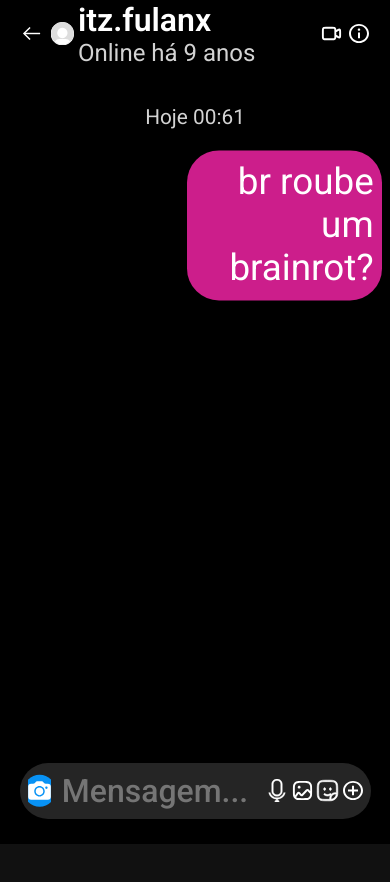
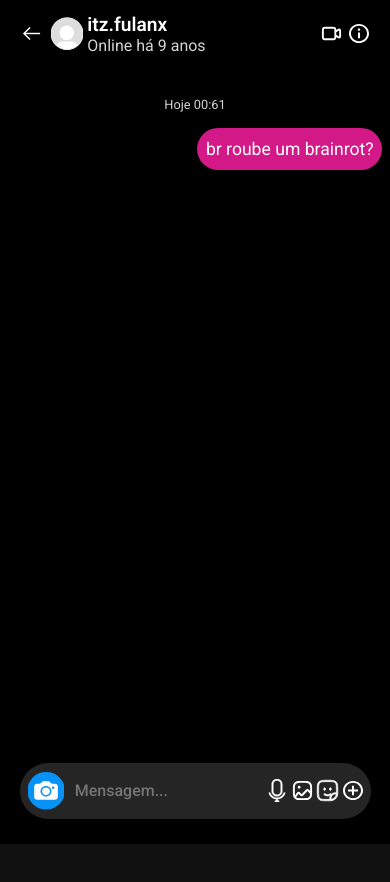
Before and after one commit to WW255/ww255.github.io, a plain HTML site: page instagram vibes chat/index.html in a window 390 px wide. After the commit the page ends 844 px from the top, so only its background shows below. Drawn offline with Linux system fonts and the light colour scheme.

Commit message:
Add files via upload

```diff
--- a/instagram vibes chat/messages.js
+++ b/instagram vibes chat/messages.js
@@ -22,6 +22,7 @@ function addMsg(){
 
 	chat.appendChild(align_div)
 	input.value = ""
+
 	normal()
 	updateColors()
 }
--- a/instagram vibes chat/mobile.css
+++ b/instagram vibes chat/mobile.css
@@ -10,17 +10,21 @@
 		justify-content: center;
 		margin: 1vh;
 	}
+	#contact img{
+		width: 8.4vw;
+		height: 8.4vw;
+	}
 	#user-lastseen h1{
-		font-size: 2em;
+		font-size: 1.2em;
 		font-weight: 600;
 	}
 
 	#user-lastseen h3{
-		font-size: 1.5em;
+		font-size: 1em;
 		font-weight: 400;
 	}
 	#time{
-		font-size: 1.3em !important;
+		font-size: .8em !important;
 	}
 	img{
 		display: inline-block;
@@ -29,13 +33,13 @@
 	}
 	.msg-text p{
 		margin: .2vw;
-		font-size: 2.3em !important;
+		font-size: 1.1em !important;
 		text-align: right;
 	}
 	.my-msg div{
 		padding: .6vh 1vw !important;
 	}
 	input{
-		font-size: 2em !important;
+		font-size: 1em !important;
 	}
 }
--- a/instagram vibes chat/style.css
+++ b/instagram vibes chat/style.css
@@ -47,6 +47,8 @@ body{
 }
 
 #contact img{
+	height: 2.3vw;
+	width: 2.3vw;
 	background-color: white;
 	clip-path: circle(50%);
 }
@@ -85,12 +87,11 @@ body{
 	box-sizing: border-box;
 	width: 100%;
 	height: 100%;
-	transform: translateY(10%);
-	padding: 0 2vw;
+	padding: 10vh 2vw 15vh 2vw;
 	overflow: auto;
 	scrollbar-width: none;
+	overflow-x: hidden;
 }
-
 
 /* BOTTOM HALF */
 #hotbar-container{
@@ -157,8 +158,8 @@ button{
 
 img{
 	display: inline-block;
-	width: 25px;
-	height: 25px;
+	width: 2vw;
+	height: 2vw;
 }
 
 input{
```
